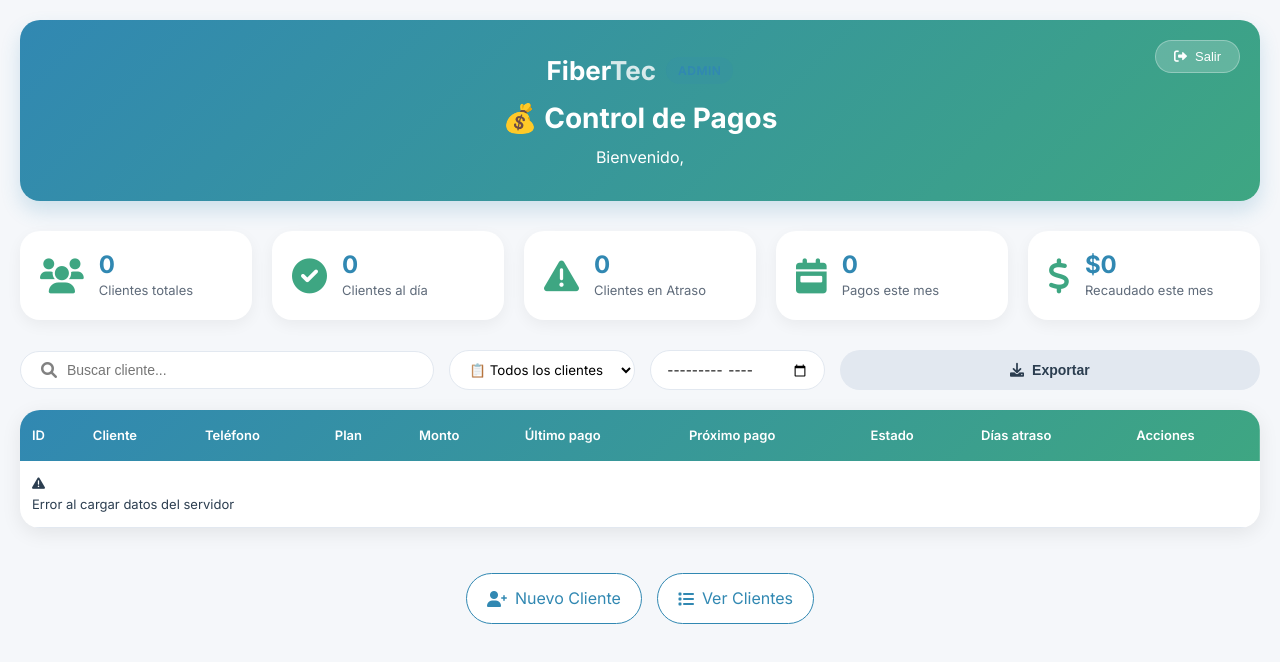
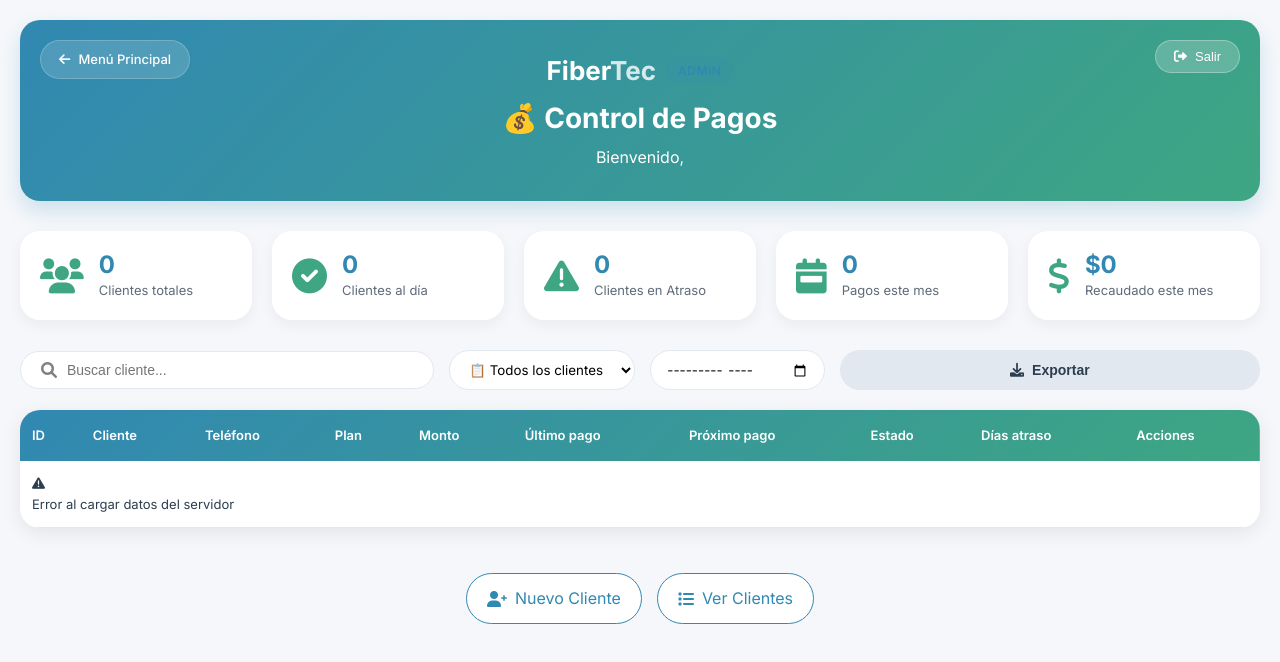
Before and after one commit to fibertecsoluciones/fibertec-web, a website: page admin/control-pagos.html in a window 1280 px wide. Drawn offline with Linux system fonts and the light colour scheme; no server answers; sample sign-in values are in the browser's storage; files whose address does not match are found by name.

Commit message:
boton regreso menu

```diff
--- a/admin/control-pagos.html
+++ b/admin/control-pagos.html
@@ -12,6 +12,11 @@
 <body>
     <div class="container-pagos">
       <header class="header-pagos">
+
+<a href="dashboard.html" class="btn-volver-menu">
+        <i class="fas fa-arrow-left"></i> Menú Principal
+    </a>
+
     <button class="btn-cerrar-sesion" onclick="cerrarSesion()">
         <i class="fas fa-sign-out-alt"></i> Salir
     </button>
--- a/css/pages/control-pagos.css
+++ b/css/pages/control-pagos.css
@@ -352,3 +352,39 @@ body {
     background: #3188b2;
     color: white;
 }
+
+/* Botón Volver al Menú Principal */
+.btn-volver-menu {
+    position: absolute;
+    top: 20px;
+    left: 20px; /* Al lado opuesto de "Salir" */
+    background: rgba(255, 255, 255, 0.15);
+    border: 1px solid rgba(255, 255, 255, 0.2);
+    color: white;
+    padding: 8px 18px;
+    border-radius: 50px;
+    text-decoration: none;
+    font-size: 13px;
+    font-weight: 500;
+    transition: all 0.3s ease;
+    display: flex;
+    align-items: center;
+    gap: 8px;
+}
+
+.btn-volver-menu:hover {
+    background: rgba(255, 255, 255, 0.3);
+    transform: translateX(-5px); /* Efecto visual de "regreso" */
+    box-shadow: 0 4px 12px rgba(0,0,0,0.1);
+    color: white;
+}
+
+/* Ajuste para móviles */
+@media (max-width: 768px) {
+    .btn-volver-menu {
+        padding: 6px 12px;
+        font-size: 11px;
+        top: 10px;
+        left: 10px;
+    }
+}
```
